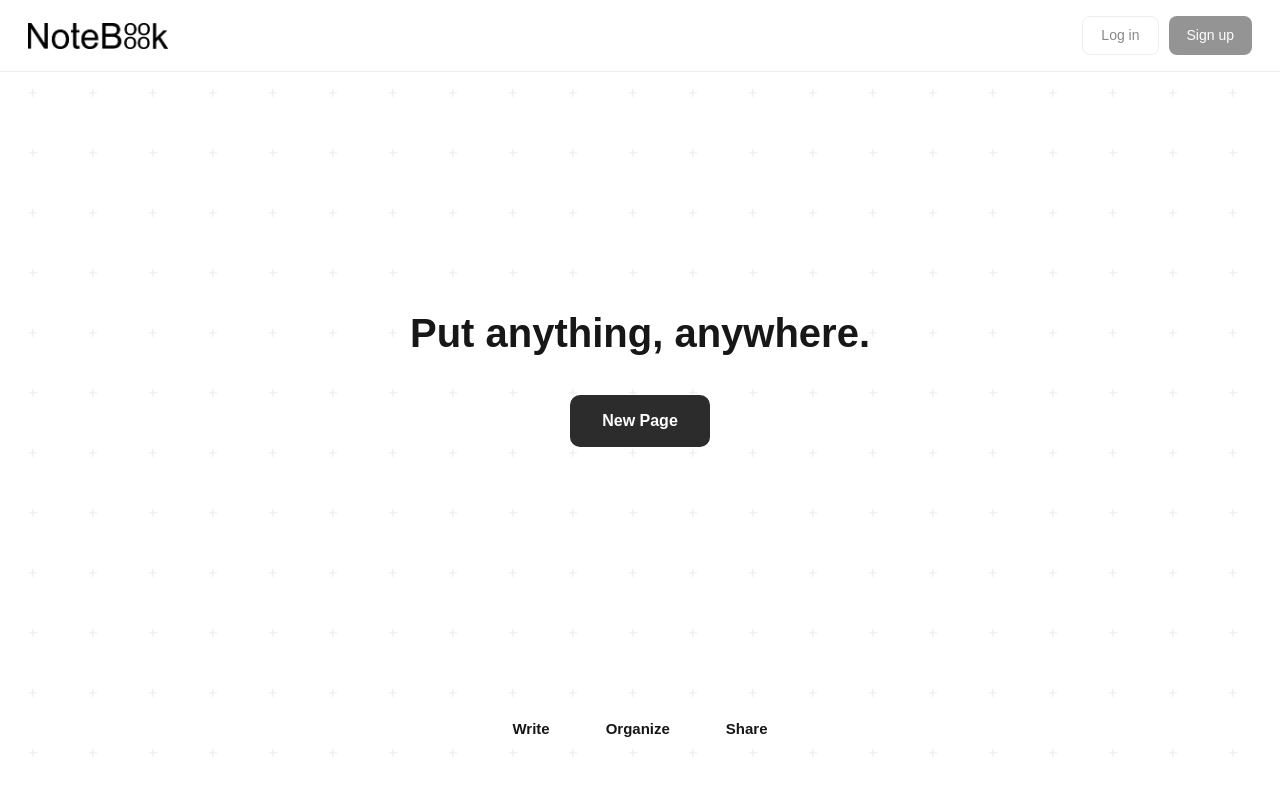
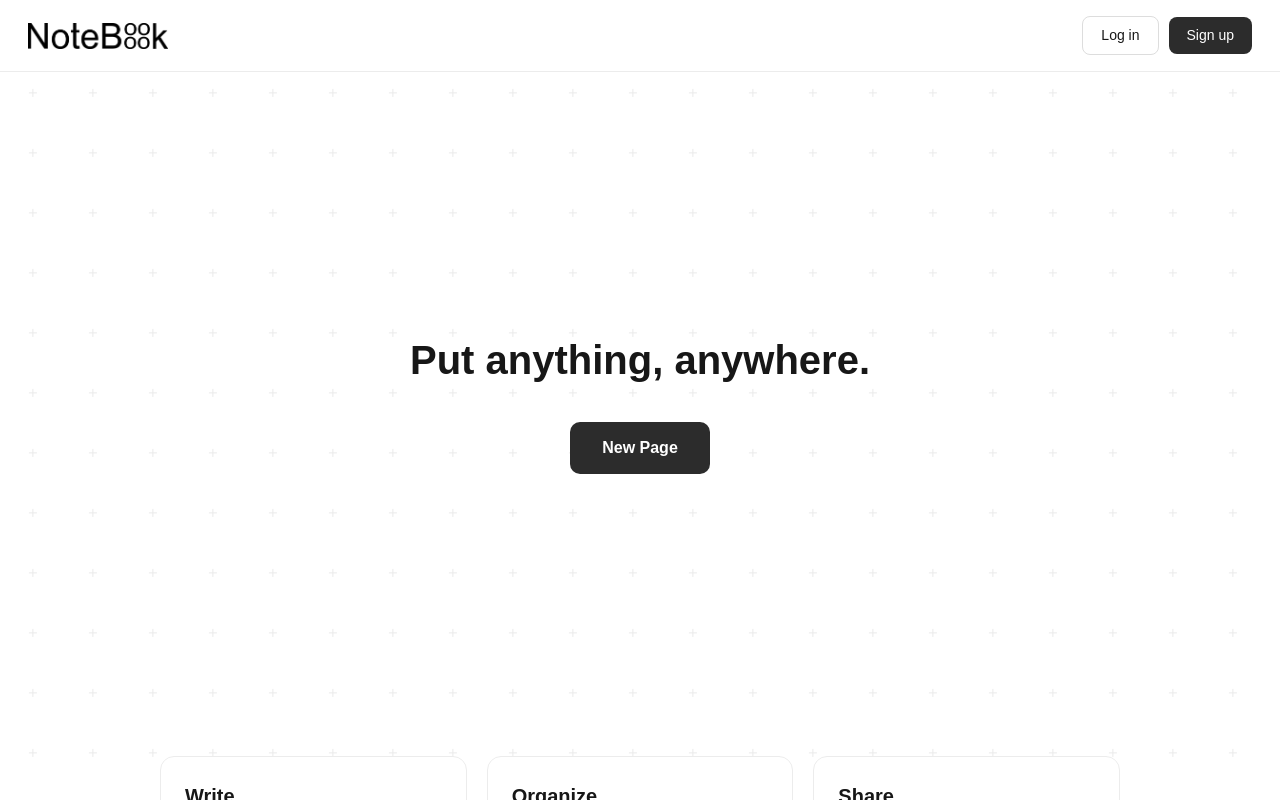
Before and after one commit to unregretfully/whiteboard-app, a Next.js app: page / in a window 1280 px wide. Built offline with nearby package versions, Linux system fonts and the light colour scheme; no server answers; a web font is replaced by a local one.

Commit message:
working login and signup buttons + boards attatched to accounts

```diff
--- a/app/page.tsx
+++ b/app/page.tsx
@@ -1,11 +1,30 @@
 "use client";
 
 import { useState, useEffect, useRef } from "react";
+import type { CSSProperties } from "react";
 import { useRouter } from "next/navigation";
+import Link from "next/link";
 import { supabase } from "../lib/supabaseClient";
+import { useUser } from "../lib/useUser";
+
+const FEATURES = [
+  {
+    title: "Write",
+    body: "Click anywhere and start typing. Bullets continue on their own, and Ctrl+Enter starts a new note right underneath.",
+  },
+  {
+    title: "Organize",
+    body: "Drag notes where you want them, connect ideas with boxes and lines, and zoom out to see the whole page.",
+  },
+  {
+    title: "Share",
+    body: "Every page has its own link. Send it to someone and they see exactly what you see.",
+  },
+];
 
 export default function Home() {
   const router = useRouter();
+  const { user, profile, loading: userLoading } = useUser();
   const [isDark, setIsDark] = useState(false);
   const [creating, setCreating] = useState(false);
 
@@ -24,11 +43,11 @@ export default function Home() {
     grid: isDark ? "#2a2a2a" : "#eaeaea",
     gridHighlight: isDark ? "#8f8f8f" : "#6f6f6f",
     text: isDark ? "#ededed" : "#171717",
-    subtext: isDark ? "#999999" : "#666666",
+    subtext: isDark ? "#a3a3a3" : "#666666",
     buttonBg: isDark ? "#e5e5e5" : "#2c2c2c",
     buttonText: isDark ? "#111111" : "#ffffff",
-    disabledBorder: isDark ? "#333333" : "#dddddd",
-    navBarBorder: isDark ? "#2a2a2a" : "#ececec",
+    border: isDark ? "#2a2a2a" : "#ececec",
+    outlineBorder: isDark ? "#333333" : "#dddddd",
   };
 
   async function handleNewPage() {
@@ -44,28 +63,51 @@ export default function Home() {
     }
   }
 
+  async function handleLogout() {
+    await supabase.auth.signOut();
+  }
+
+  function navButtonStyle(filled?: boolean): CSSProperties {
+    return {
+      display: "inline-block",
+      padding: "8px 18px",
+      fontSize: 14,
+      fontWeight: 500,
+      fontFamily: "inherit",
+      borderRadius: 8,
+      cursor: "pointer",
+      textDecoration: "none",
+      border: filled ? "none" : `1px solid ${colors.outlineBorder}`,
+      background: filled ? colors.buttonBg : "transparent",
+      color: filled ? colors.buttonText : colors.text,
+    };
+  }
+
   return (
     <div
       style={{
-        position: "relative",
-        minHeight: "100vh",
+        position: "fixed",
+        inset: 0,
+        overflowY: "auto",
+        overflowX: "hidden",
         backgroundColor: colors.background,
-        overflow: "hidden",
         fontFamily: "var(--font-funnel-sans), Arial, sans-serif",
       }}
     >
       <InteractiveGrid gridColor={colors.grid} highlightColor={colors.gridHighlight} />
 
-      <div style={{ position: "relative", zIndex: 1, display: "flex", flexDirection: "column", minHeight: "100vh" }}>
+      <div style={{ position: "relative", zIndex: 1 }}>
         <nav
           style={{
+            position: "sticky",
+            top: 0,
+            zIndex: 5,
             display: "flex",
             justifyContent: "space-between",
             alignItems: "center",
             padding: "16px 28px",
             background: colors.background,
-            borderBottom: `1px solid ${colors.navBarBorder}`,
-            width: "100%",
+            borderBottom: `1px solid ${colors.border}`,
           }}
         >
           <img
@@ -73,15 +115,34 @@ export default function Home() {
             alt="Notebooook"
             style={{ height: 26, filter: isDark ? "invert(1)" : "none" }}
           />
-          <div style={{ display: "flex", gap: 10 }}>
-            <NavButton label="Log in" colors={colors} />
-            <NavButton label="Sign up" colors={colors} filled />
+
+          <div style={{ display: "flex", alignItems: "center", gap: 10 }}>
+            {!userLoading &&
+              (user ? (
+                <>
+                  <span style={{ fontSize: 14, fontWeight: 500, color: colors.text, marginRight: 6 }}>
+                    {profile?.username ?? ""}
+                  </span>
+                  <button onClick={handleLogout} style={navButtonStyle()}>
+                    Log out
+                  </button>
+                </>
+              ) : (
+                <>
+                  <Link href="/login" style={navButtonStyle()}>
+                    Log in
+                  </Link>
+                  <Link href="/signup" style={navButtonStyle(true)}>
+                    Sign up
+                  </Link>
+                </>
+              ))}
           </div>
         </nav>
 
-        <div
+        <section
           style={{
-            flex: 1,
+            minHeight: "calc(100vh - 140px)",
             display: "flex",
             flexDirection: "column",
             alignItems: "center",
@@ -102,6 +163,7 @@ export default function Home() {
               padding: "14px 32px",
               fontSize: 16,
               fontWeight: 600,
+              fontFamily: "inherit",
               border: "none",
               borderRadius: 10,
               background: colors.buttonBg,
@@ -112,23 +174,36 @@ export default function Home() {
           >
             {creating ? "Creating..." : "New Page"}
           </button>
-        </div>
+        </section>
 
+        <section style={{ display: "flex", justifyContent: "center", padding: "24px 24px 120px" }}>
           <div
             style={{
-            display: "flex",
-            justifyContent: "center",
-            gap: 56,
-            flexWrap: "wrap",
-            padding: "40px 20px 60px",
+              display: "grid",
+              gridTemplateColumns: "repeat(auto-fit, minmax(240px, 1fr))",
+              gap: 20,
+              maxWidth: 960,
+              width: "100%",
             }}
           >
-          {["Write", "Organize", "Share"].map((label) => (
-            <div key={label} style={{ fontSize: 15, fontWeight: 600, color: colors.text }}>
-              {label}
+            {FEATURES.map((f) => (
+              <div
+                key={f.title}
+                style={{
+                  background: colors.background,
+                  border: `1px solid ${colors.border}`,
+                  borderRadius: 14,
+                  padding: 24,
+                }}
+              >
+                <div style={{ fontSize: 20, fontWeight: 700, color: colors.text, marginBottom: 8 }}>
+                  {f.title}
+                </div>
+                <div style={{ fontSize: 15, lineHeight: 1.5, color: colors.subtext }}>{f.body}</div>
               </div>
             ))}
           </div>
+        </section>
       </div>
     </div>
   );
@@ -168,7 +243,7 @@ function InteractiveGrid({ gridColor, highlightColor }: { gridColor: string; hig
 
     const GRID_SIZE = 60;
     const BASE_SIZE = 4;
-    const MAX_SIZE = 12; // back to the original mouse-hover max size
+    const MAX_SIZE = 12;
     const INFLUENCE_RADIUS = 320;
     const DRIFT_SPEED = 6;
 
@@ -196,8 +271,6 @@ function InteractiveGrid({ gridColor, highlightColor }: { gridColor: string; hig
       const cols = Math.ceil(canvas.width / GRID_SIZE) + 2;
       const rows = Math.ceil(canvas.height / GRID_SIZE) + 2;
 
-      // Base grid — original behavior only: size grows near the mouse,
-      // single consistent color throughout, no brightness change.
       ctx.strokeStyle = gridColor;
       ctx.lineWidth = 1;
       ctx.beginPath();
@@ -217,8 +290,6 @@ function InteractiveGrid({ gridColor, highlightColor }: { gridColor: string; hig
       }
       ctx.stroke();
 
-      // Ripples only — drawn per-point with individual alpha so each ring
-      // genuinely fades out smoothly, rather than being cut off abruptly.
       if (ripples.current.length > 0) {
         ctx.strokeStyle = highlightColor;
         ctx.lineWidth = 1.5;
@@ -235,7 +306,7 @@ function InteractiveGrid({ gridColor, highlightColor }: { gridColor: string; hig
               const pointDist = Math.hypot(x - ripple.x, y - ripple.y);
               const distFromRing = Math.abs(pointDist - ringRadius);
               const ringStrength = Math.max(0, 1 - distFromRing / RIPPLE_BAND);
-              const fade = Math.max(0, 1 - age / RIPPLE_DURATION); // smooth linear fade to 0
+              const fade = Math.max(0, 1 - age / RIPPLE_DURATION);
               strength = Math.max(strength, ringStrength * fade);
             }
 
@@ -274,25 +345,3 @@ function InteractiveGrid({ gridColor, highlightColor }: { gridColor: string; hig
     />
   );
 }
-
-function NavButton({ label, colors, filled }: { label: string; colors: any; filled?: boolean }) {
-  return (
-    <button
-      disabled
-      title="Coming soon"
-      style={{
-        padding: "8px 18px",
-        fontSize: 14,
-        fontWeight: 500,
-        borderRadius: 8,
-        cursor: "not-allowed",
-        border: filled ? "none" : `1px solid ${colors.disabledBorder}`,
-        background: filled ? colors.buttonBg : "transparent",
-        color: filled ? colors.buttonText : colors.text,
-        opacity: 0.5,
-      }}
-    >
-      {label}
-    </button>
-  );
-}
```
Lines whose indentation alone changed are shown as unchanged.
